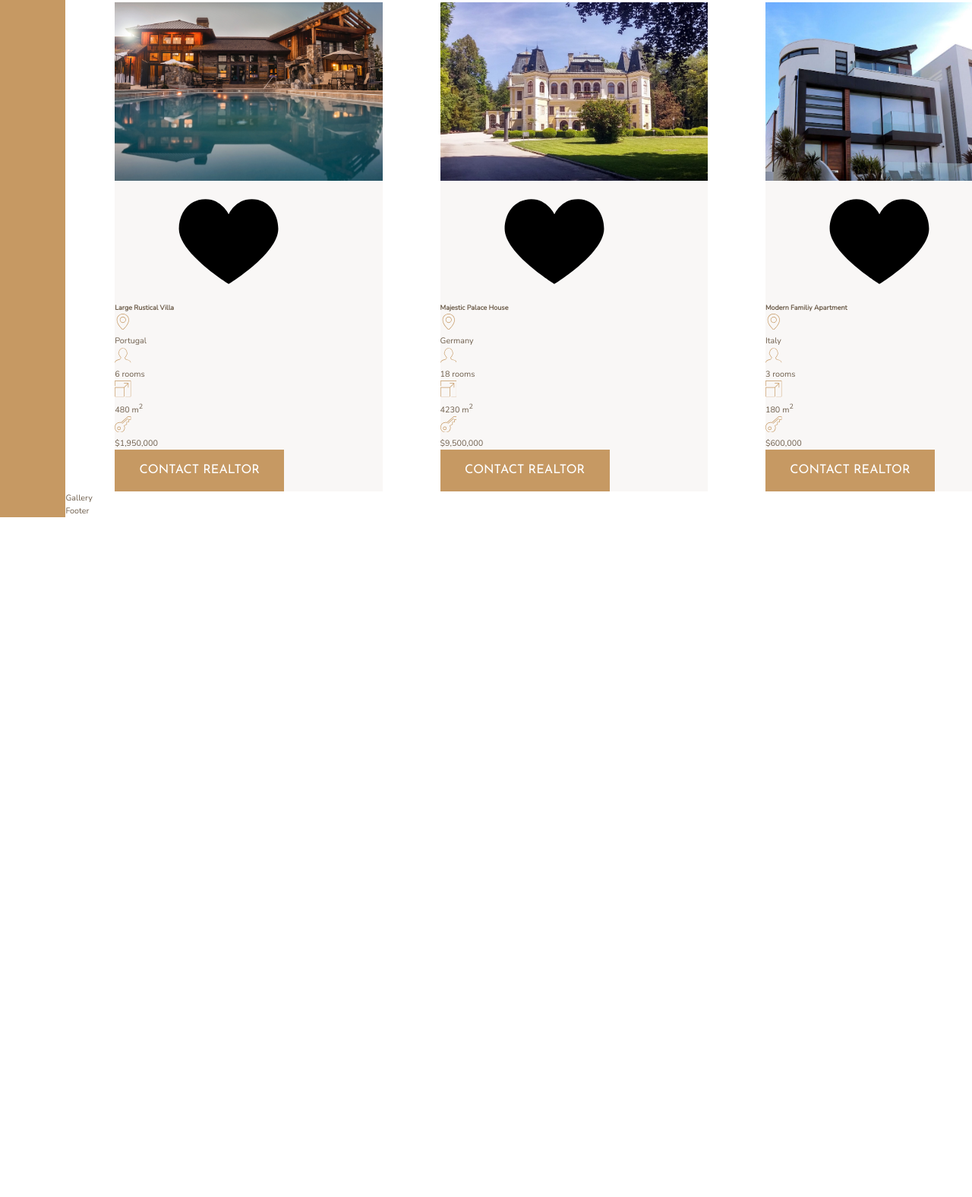
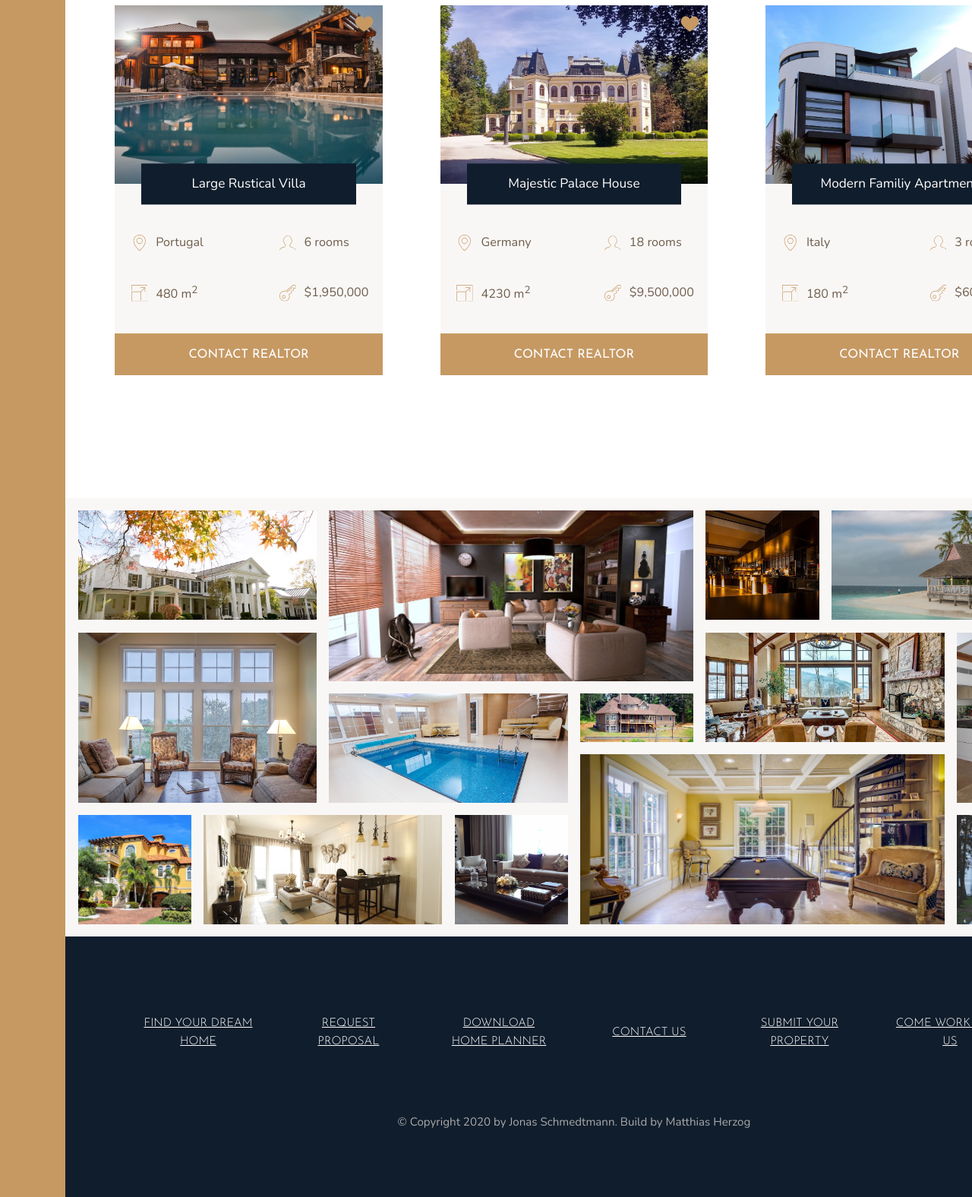
Before and after one commit to herzogmatthias/nexter-, a website: page build/index.html in a window 1280 px wide. Shown: the part 2591-4167 px from the top of the page at 76% size. Before the commit the page ends 3272 px from the top, so only its background shows below. Drawn offline with nearby package versions, Linux system fonts and the light colour scheme.

Commit message:
finished footer, gallery and homes

```diff
--- a/sass/_footer.scss
+++ b/sass/_footer.scss
@@ -1,3 +1,39 @@
 .footer {
   grid-column: full-start / full-end;
+  padding: 8rem;
+  background-color: $color-secondary;
 }
+
+.nav {
+  list-style: none;
+  display: grid;
+  grid-template-columns: repeat(auto-fit, minmax(15rem, 1fr));
+  align-items: center;
+  gap: 2rem;
+
+  &__link:link,
+  &__link:visited {
+    font-size: 1.4rem;
+    color: #fff;
+    font-family: $font-display;
+    text-transform: uppercase;
+    text-align: center;
+    display: block;
+    transition: all 0.2s;
+    padding: 1.5rem;
+  }
+  &__link:hover,
+  &__link:active {
+    background-color: rgba($color: #fff, $alpha: 0.05);
+    transform: translateY(-0.3rem);
+  }
+}
+.copyright {
+  font-size: 1.4rem;
+  color: $color-grey-light-2;
+  margin-top: 6rem;
+  text-align: center;
+  margin-left: auto;
+  margin-right: auto;
+  width: 70%;
+}
--- a/sass/_gallery.scss
+++ b/sass/_gallery.scss
@@ -1,3 +1,75 @@
 .gallery {
+  background-color: $color-grey-light-1;
   grid-column: full-start / full-end;
+
+  display: grid;
+  grid-template-columns: repeat(8, 1fr);
+  grid-template-rows: repeat(7, 5vw);
+  gap: 1.5rem;
+  padding: 1.5rem;
+
+  &__item {
+    &--1 {
+      grid-row: 1 / span 2;
+      grid-column: 1 / span 2;
+    }
+    &--2 {
+      grid-row: 1 / span 3;
+      grid-column: 3 / span 3;
+    }
+    &--3 {
+      grid-row: 1 / span 2;
+      grid-column: 6 / 7;
+    }
+    &--4 {
+      grid-row: 1 / span 2;
+      grid-column: 7 / -1;
+    }
+    &--5 {
+      grid-row: 3 / span 3;
+      grid-column: 1 / span 2;
+    }
+    &--6 {
+      grid-row: 4 / span 2;
+      grid-column: 3 / span 2;
+    }
+    &--7 {
+      grid-row: 4 / 5;
+      grid-column: 5 / 6;
+    }
+    &--8 {
+      grid-row: 3 / span 2;
+      grid-column: 6 / span 2;
+    }
+    &--9 {
+      grid-row: 3 / span 3;
+      grid-column: 8 / -1;
+    }
+    &--10 {
+      grid-row: 6 / span 2;
+      grid-column: 1 / 2;
+    }
+    &--11 {
+      grid-row: 6 / span 2;
+      grid-column: 2 / span 2;
+    }
+    &--12 {
+      grid-row: 6 / span 2;
+      grid-column: 4 / 5;
+    }
+    &--13 {
+      grid-row: 5 / span 3;
+      grid-column: 5 / span 3;
+    }
+    &--14 {
+      grid-row: 6 / span 2;
+      grid-column: 8 / -1;
+    }
+  }
+  &__img {
+    width: 100%;
+    object-fit: cover;
+    height: 100%;
+    display: block;
+  }
 }
--- a/sass/_homes.scss
+++ b/sass/_homes.scss
@@ -3,28 +3,67 @@
   display: grid;
   grid-template-columns: repeat(auto-fit, minmax(25rem, 1fr));
   gap: 7rem;
+  margin: 15rem 0;
 }
 
 .home {
   background-color: $color-grey-light-1;
+  display: grid;
+  gap: 3.5rem;
+  grid-template-columns: repeat(2, 1fr);
   &__img {
     width: 100%;
+    grid-column: 1 / -1;
+    grid-row: 1/2;
+    z-index: 1;
   }
   &__like {
+    grid-row: 1 /2;
+    grid-column: 2/3;
+    fill: $color-primary;
+    height: 2.5rem;
+    width: 2.5rem;
+    margin: 1rem;
+    z-index: 2;
+    justify-self: end;
   }
   &__name {
+    grid-column: 1 / -1;
+    grid-row: 1 /2;
+    z-index: 2;
+    align-self: end;
+    justify-self: center;
+    font-size: 1.6rem;
+    width: 80%;
+    text-align: center;
+    padding: 1.25rem;
+    background-color: $color-secondary;
+    color: #fff;
+    font-weight: 400;
+    transform: translateY(50%);
+  }
+
+  &__location,
+  &__rooms {
+    margin-top: 2.5rem;
   }
 
   &__location,
   &__rooms,
   &__area,
   &__price {
+    font-size: 1.5rem;
+    margin-left: 2rem;
+    display: flex;
+    align-items: center;
     svg {
       fill: $color-primary;
       height: 2rem;
       width: 2rem;
-    }
-    p {
+      margin-right: 1rem;
     }
   }
+  &__btn {
+    grid-column: 1 / -1;
+  }
 }
```
Also changed, not shown: build/css/main.css, build/index.html.
